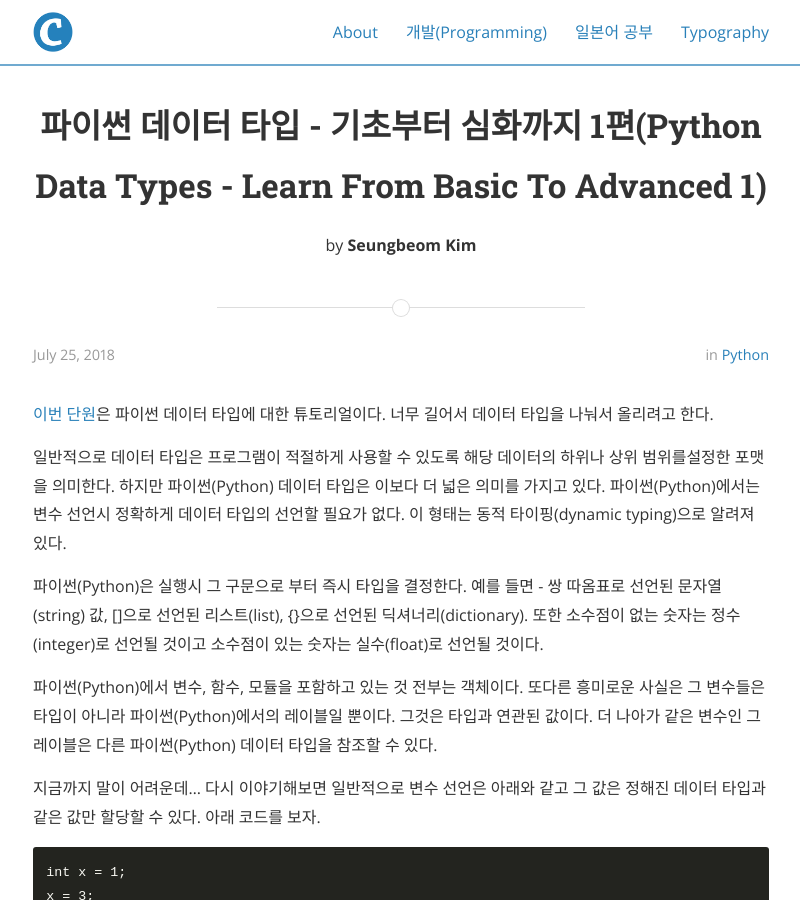
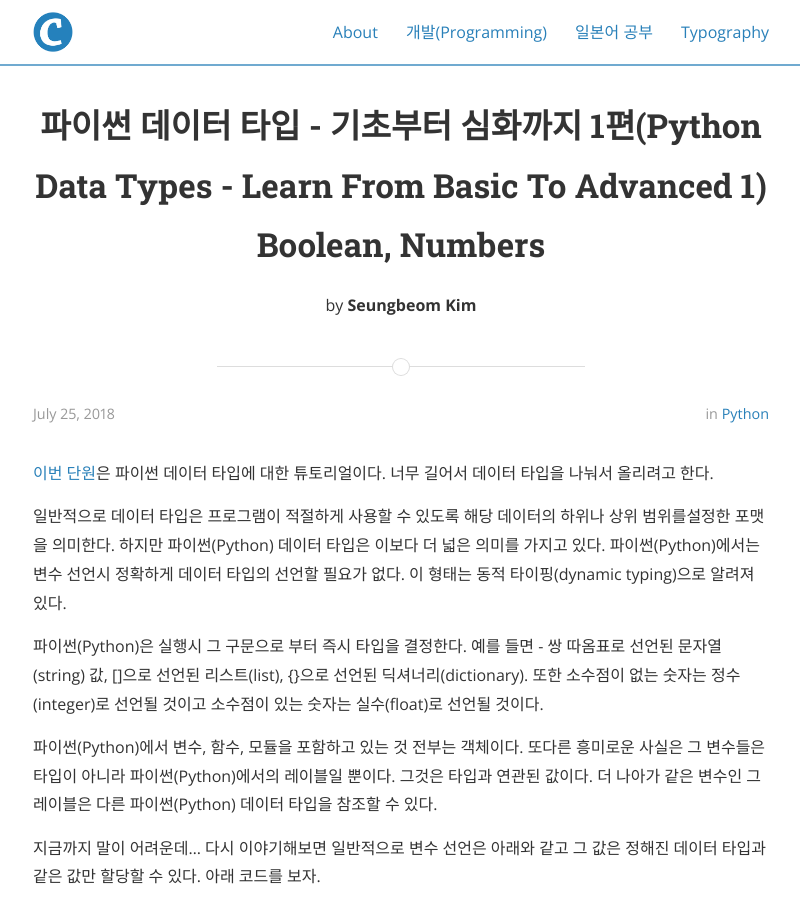
Before and after one commit to myksb1223/myksb1223.github.io, a Jekyll site: the page built from _posts/2018-07-25-Python-Data-Types--Learn-From-Basic-To-Advanced-1-Boolean-Numbers.md, in a window 1280 px wide and 900 px high. Shown: the whole window, without its empty margins (239-1039 px from the left). Built offline with Jekyll 4.4.1, drawn with Linux system fonts in a browser that asks for light colours; nearby versions of some CDN libraries; Markdown is read by kramdown in place of the engine named in the settings; comment, search, counter and statistics services are not loaded.

Commit message:
Change post

```diff
--- a/_posts/2018-07-25-Python-Data-Types--Learn-From-Basic-To-Advanced-1-Boolean-Numbers.md
+++ b/_posts/2018-07-25-Python-Data-Types--Learn-From-Basic-To-Advanced-1-Boolean-Numbers.md
@@ -1,6 +1,6 @@
 ---
 layout: post
-title:  "파이썬 데이터 타입 - 기초부터 심화까지 1편(Python Data Types - Learn From Basic To Advanced 1) <Boolean, Numbers>"
+title:  "파이썬 데이터 타입 - 기초부터 심화까지 1편(Python Data Types - Learn From Basic To Advanced 1) Boolean, Numbers"
 date:   2018-07-25 00:41:00
 author: Seungbeom Kim
 categories: python
@@ -46,7 +46,7 @@
 7. Sets
 8. Dictionaries
 
-####Python Data Types From Basic To Advanced(기초부터 심화까지의 파이썬 데이터 타입)
+####Python Data Types From Basic To Advanced(기초부터 심화까지의 파이썬 데이터 타입)<br>
 __1. Boolean__
 boolean은 파이썬(Python)을 포함하여 거의 모든 언어에서 가지고 있는 데이터 타입의 한 종류이다. 파이썬(Python)에서 Boolean은 __True, False__ 두 값을 가질 수 있다. 이 두 값은 상수이고 할당이나 boolean 값을 비교할 때 사용될 수 있다. 아래 주어진 간단한 예제를 보자.
 
@@ -54,7 +54,7 @@
 
 파이썬(Python)에서 boolean 조건을 만들 때, 명확한 비교를 생략할 수 있다. 그리고 같은 결과를 얻을 것이다.
 
-<img src="{{ site.baseurl }}/assets/python/python_tutorial_4_2.png" title="Python tutorial 4 Picture 2" class="post-image">
+<img src="{{ site.baseurl }}/assets/python/python_tutorial_5_2.png" title="Python tutorial 5 Picture 2" class="post-image">
 
 위의 코드는 이전 것과 같은 결과를 도출할 것이다. 왜냐하면
 
@@ -74,17 +74,17 @@
 
 표현식이 무엇이든 파이썬(Python)은 그 것의 참, 거짓 값을 결정하기 위해 boolean 문맥(context)을 사용할 것입니다. 파이썬(Python)은 많은 데이터 타입을 가지고 있기에 그것들은 boolean 문맥(context)에서 결과를 도출하기 위해 해당 데이터 타입이 가진 규칙을 수행할 것입니다.
 
-<img src="{{ site.baseurl }}/assets/python/python_tutorial_4_3.png" title="Python tutorial 4 Picture 3" class="post-image">
+<img src="{{ site.baseurl }}/assets/python/python_tutorial_5_3.png" title="Python tutorial 5 Picture 3" class="post-image">
 
 계속 context라는 말이 나오는데 말 그대로 각 데이터 타입마다 boolean 값을 도출하는 규칙이 있다는 뜻이다. 위 코드를 보면 str은 문자열(String)값이다. 하지만 len(str)을 함으로써 정수(Integer)값이 되었다. 이제 그 값은 == 12와 대응될 수 있는 것이다. 이처럼 boolean 결과를 도출하기 위해서는 해당 데이터 타입이 가진 boolean 결과를 도출할 수 있는 구문을 만들어서 도출시키라는 뜻이다.
 
 때때로, boolean 상수 **True**와 **False**는 숫자가 될 수 있다.
 
-<img src="{{ site.baseurl }}/assets/python/python_tutorial_4_4.png" title="Python tutorial 4 Picture 4" class="post-image">
+<img src="{{ site.baseurl }}/assets/python/python_tutorial_5_4.png" title="Python tutorial 5 Picture 4" class="post-image">
 
 위의 코드로 인해 **True는 1, False는 0**이라고 증명되었다. 그리고 수학적 계산에서 저 값은 숫자로 바뀐다.
 
-__2. Numbers__
+__2. Numbers__<br>
 Numbers는 파이썬(Python)에서 가장 중요한 데이터 타입 중 하나이다. 오직 정수와 실수만 가지고 있는 많은 언어와 달리 파이썬(Python)은 숫자의 새로운 타입으로 complex를 소개한다.
 
 들어가기 전에 몇 가지 포인트가 있다.
@@ -97,21 +97,21 @@
 
 **Example.**
 
-<img src="{{ site.baseurl }}/assets/python/python_tutorial_4_5.png" title="Python tutorial 4 Picture 5" class="post-image">
+<img src="{{ site.baseurl }}/assets/python/python_tutorial_5_5.png" title="Python tutorial 5 Picture 5" class="post-image">
 
-<img src="{{ site.baseurl }}/assets/python/python_tutorial_4_6.png" title="Python tutorial 4 Picture 6" class="post-image">
+<img src="{{ site.baseurl }}/assets/python/python_tutorial_5_6.png" title="Python tutorial 5 Picture 6" class="post-image">
 
 - complex 숫자를 만들려면 생성자로서 타입을 사용할 수 있다. 아래 예제를 보자.
 
-<img src="{{ site.baseurl }}/assets/python/python_tutorial_4_7.png" title="Python tutorial 4 Picture 7" class="post-image">
+<img src="{{ site.baseurl }}/assets/python/python_tutorial_5_7.png" title="Python tutorial 5 Picture 7" class="post-image">
 
 - 파이썬(Python)에서 정수는 메모리 제한은 메모리가 가능한 범위까지이다.
 
-<img src="{{ site.baseurl }}/assets/python/python_tutorial_4_8.png" title="Python tutorial 4 Picture 8" class="post-image">
+<img src="{{ site.baseurl }}/assets/python/python_tutorial_5_8.png" title="Python tutorial 5 Picture 8" class="post-image">
 
 - 실수(float)타입의 숫자는 소수점 15자리까지 표현할 수 있다.
 
-<img src="{{ site.baseurl }}/assets/python/python_tutorial_4_9.png" title="Python tutorial 4 Picture 9" class="post-image">
+<img src="{{ site.baseurl }}/assets/python/python_tutorial_5_9.png" title="Python tutorial 5 Picture 9" class="post-image">
 
 **Note -** 위 예제에서 dig는 실수에서 십진수의 최대값이다.
 
```
Also changed, not shown: _posts/2018-07-25-Python-Data-Types-Learn-From-Basic-To-Advanced-2-Strings-Bytes.md (+1 -1 lines).
